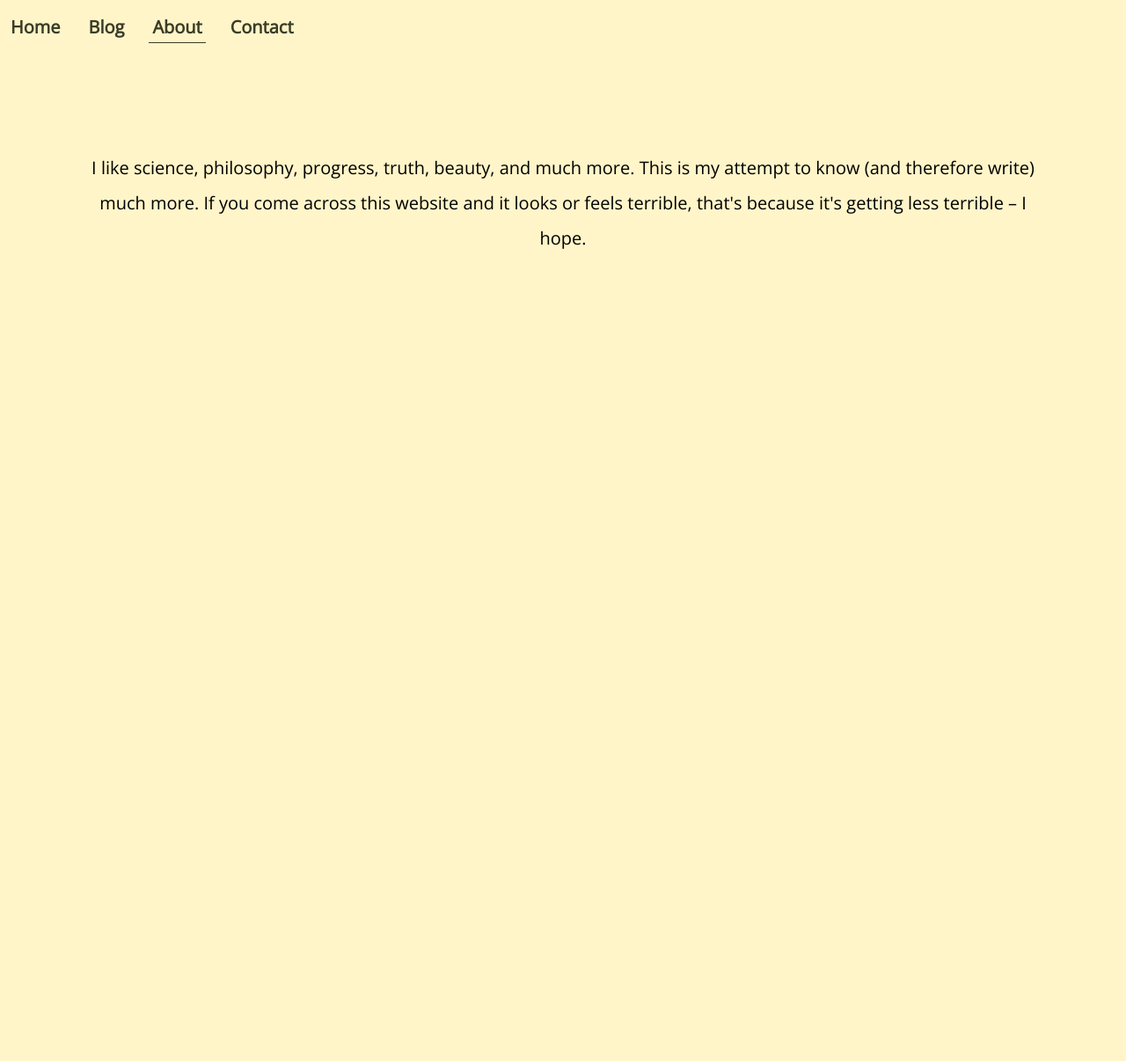
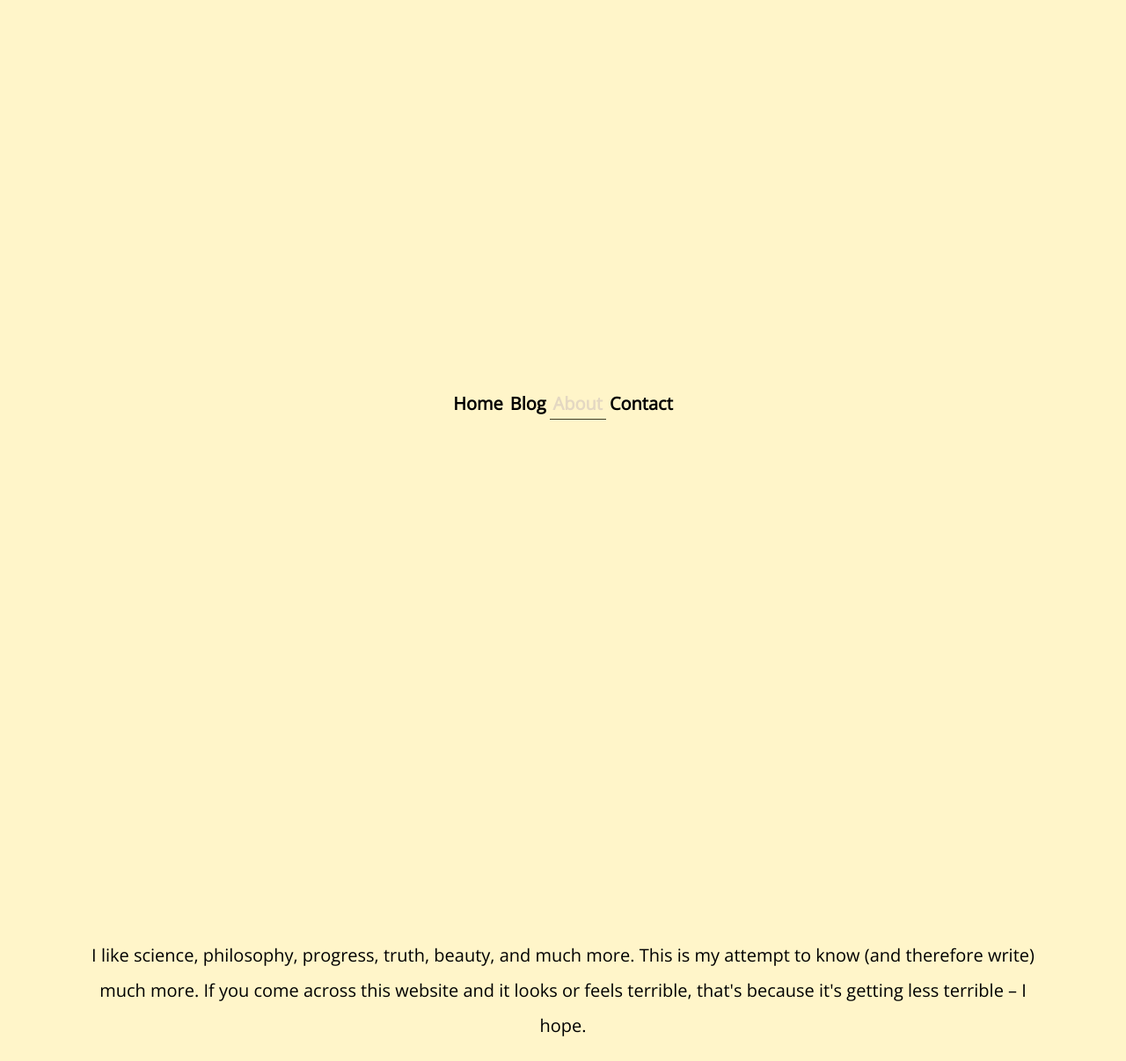
Before and after one commit to richardofarrell/richardofarrell.github.io, a Jekyll site: the page built from about.md, in a window 1280 px wide. Shown: the whole page at 88% size. Built offline with Jekyll 4.4.1, drawn with Linux system fonts in a browser that asks for light colours; before the commit the page ends 921 px from its top, so only the background shows below that.

Commit message:
Update default.html

```diff
--- a/_layouts/default.html
+++ b/_layouts/default.html
@@ -113,7 +113,7 @@
 </head>
 
 <body>
-    <div class="nav-link" "main-container">
+    <div class="main-container">
               {% assign is_blog_page = false %}
         {% for post in site.posts %}
           {% if post.url == page.url %}
```
